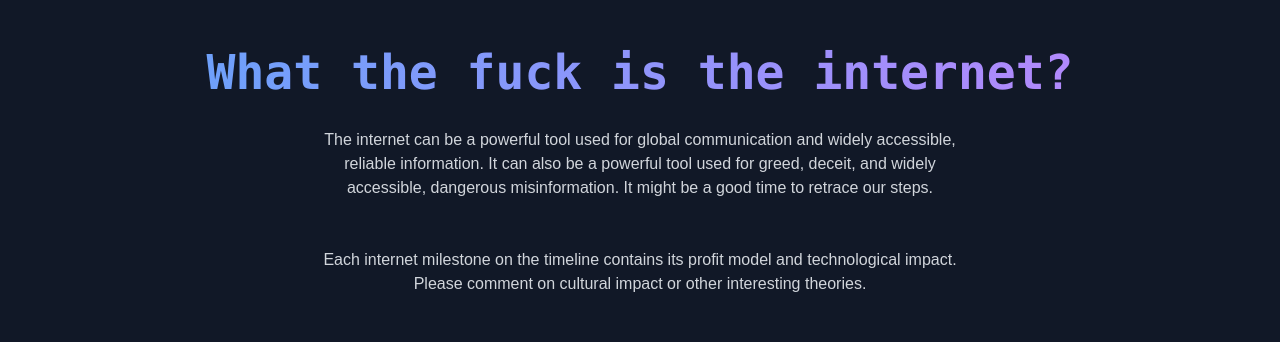
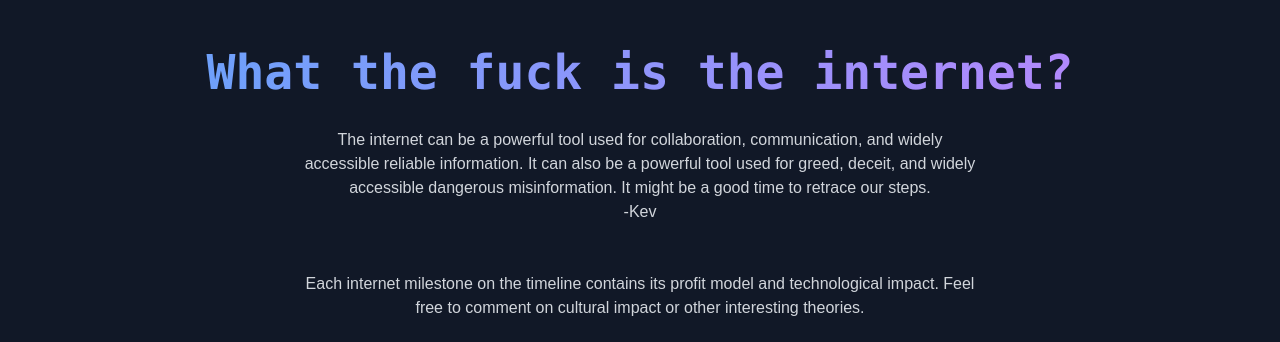
Before and after one commit to kduckets/wtfinternet, a Next.js app: page / in a window 1280 px wide. Shown: the top 342 px of the page. Built offline with nearby package versions, Linux system fonts and the light colour scheme; no server answers; the database is empty.

Commit message:
Update page.tsx

```diff
--- a/app/page.tsx
+++ b/app/page.tsx
@@ -54,9 +54,10 @@ export default function Home() {
         What the fuck is the internet?
         </h1>
         <p className="text-center text-gray-300 mb-8 md:mb-12 max-w-2xl mx-auto text-sm md:text-base">
-       The internet can be a powerful tool used for global communication and widely accessible, reliable information.
-       It can also be a powerful tool used for greed, deceit, and widely accessible, dangerous misinformation. It might be a good time to retrace our steps.</p>
-       <p className="text-center text-gray-300 mb-8 md:mb-12 max-w-2xl mx-auto text-sm md:text-base"> Each internet milestone on the timeline contains its profit model and technological impact. Please comment on cultural impact or other interesting theories.
+       The internet can be a powerful tool used for collaboration, communication, and widely accessible reliable information.
+       It can also be a powerful tool used for greed, deceit, and widely accessible dangerous misinformation. It might be a good time to retrace our steps.
+       <br/>-Kev</p>
+       <p className="text-center text-gray-300 mb-8 md:mb-12 max-w-2xl mx-auto text-sm md:text-base"> Each internet milestone on the timeline contains its profit model and technological impact. Feel free to comment on cultural impact or other interesting theories.
         </p>
         <SearchBox onSearch={handleSearch} />
         <FilterBar
```
